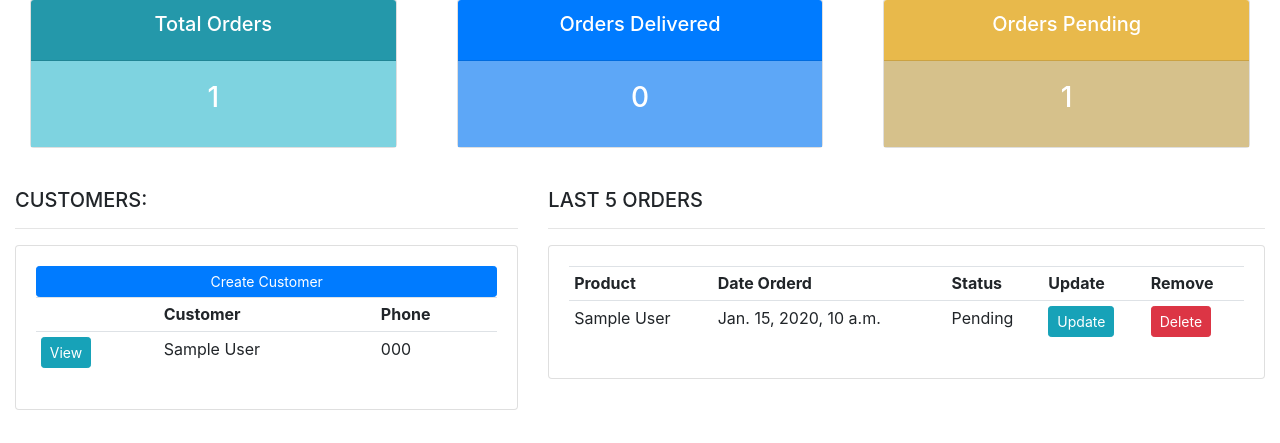
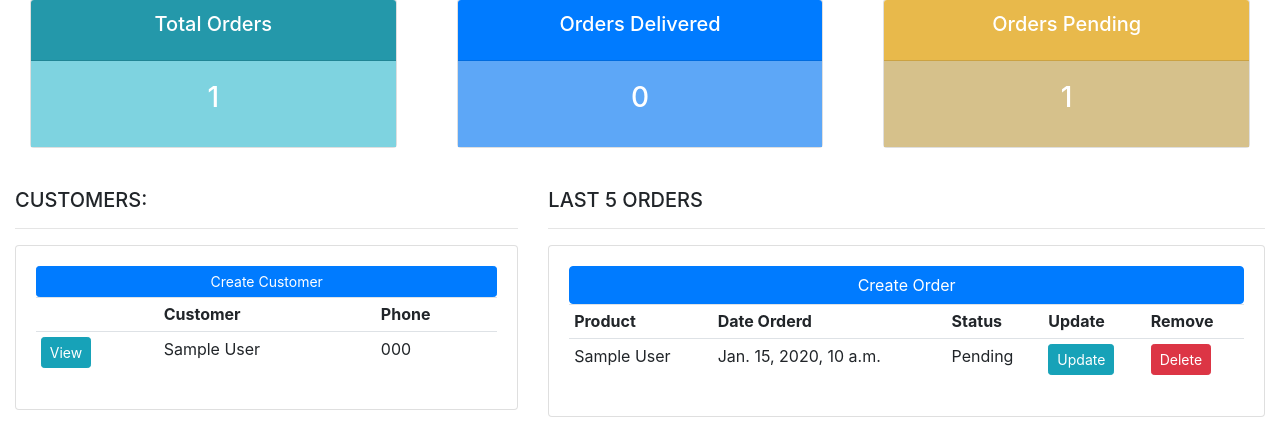
Before and after one commit to gurnitha/django-ytb-dennis-ivy-crm, a Django app: page / in a window 1280 px wide. Shown: the part 357-800 px from the top of the page. Run offline with Django 3.2, Linux system fonts and the light colour scheme; tables that the repository leaves empty hold one stand-in row (values such as "Sample post"); some libraries are stand-ins or nearby versions.

Commit message:
4.1 Create order_form basic - Templates, Views and Urls

```diff
--- a/apps/accounts/templates/accounts/dashboard.html
+++ b/apps/accounts/templates/accounts/dashboard.html
@@ -93,6 +93,7 @@
                 <h5>LAST 5 ORDERS</h5>
                 <hr>
                 <div class="card card-body">
+                    <a class="btn btn-primary btn-sm-block" href="{% url 'accounts:createOrder' %}">Create Order</a>
                     <table class="table table-sm">
                         <tr>
                             <th>Product</th>
@@ -106,7 +107,7 @@
                             <td>{{order.customer}}</td>
                             <td>{{order.date_created}}</td>
                             <td>{{order.status}}</td>
-                            <td><a class="btn btn-sm btn-info" href="/update_order/3/">Update</a></td>
+                            <td><a class="btn btn-sm btn-info" href="{% url 'accounts:order_update' %}">Update</a></td>
                             <td><a class="btn btn-sm btn-danger" href="/delete_order/3/">Delete</a></td>
                         </tr>
                         {% endfor %}
--- a/apps/accounts/urls.py
+++ b/apps/accounts/urls.py
@@ -4,7 +4,10 @@
 from django.urls import path
 
 # Locals
-from apps.accounts.views import home, products, customer, order_update
+from apps.accounts.views import (
+    home, products,
+    customer, order_update,
+    createOrder)
 
 # Appname
 app_name = 'accounts'
@@ -14,6 +17,7 @@ urlpatterns = [
     path('', home, name='home'),
     path('products/', products, name='products'),
     path('customer/<str:pk_test>/', customer, name='customer'),
+    path('order/create', createOrder, name='createOrder'),
     # path('customer/<str:pk_test>/', customer, name='customer'),
     # path('customer/deatils/', customer_deatils, name='customer_deatils'),
     path('order/update/', order_update, name='order_update'),
--- a/apps/accounts/views.py
+++ b/apps/accounts/views.py
@@ -51,11 +51,9 @@ def customer(request, pk_test):
 	}
 	return render(request, 'accounts/customer.html', context)
 
-# def customer(request, pk_test):
-# 	customer = Customer.objects.get(id=pk_test)
-# 	orders = customer.order_set.all()
-# 	context = {'customer':customer, 'orders':orders}
-# 	return render(request, 'accounts/customer.html', context)
+
+def createOrder(request):
+	return render(request, 'accounts/order_form.html')
 
 
 def customer_deatils(request):
```
Also changed, not shown: apps/accounts/templates/accounts/order_form.html (added, +13 -0 lines), README.md.
